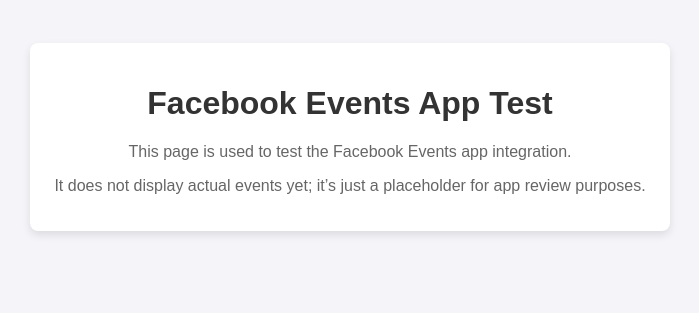
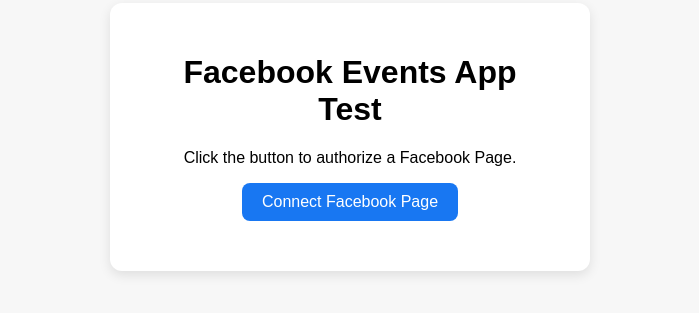
Before and after one commit to blackwell-tech/facebook-events, a plain HTML site: page test-page.html in a window 1280 px wide. Shown: the part 263-576 px from the top of the page, without its empty margins (290-989 px from the left). Drawn offline with Linux system fonts and the light colour scheme.

Commit message:
Refactor HTML structure and styles for test page

```diff
--- a/test-page.html
+++ b/test-page.html
@@ -2,41 +2,80 @@
 <html lang="en">
 <head>
   <meta charset="UTF-8">
-  <meta name="viewport" content="width=device-width, initial-scale=1.0">
   <title>Facebook Events Test</title>
   <style>
     body {
-      font-family: 'Arial', sans-serif;
-      background-color: #f4f4f9;
-      margin: 0;
-      padding: 0;
+      font-family: Arial, sans-serif;
       display: flex;
       justify-content: center;
       align-items: center;
       height: 100vh;
+      margin: 0;
+      background-color: #f7f7f7;
     }
-    .content {
+    .container {
+      text-align: center;
       background: #fff;
-      padding: 20px;
+      padding: 30px 40px;
+      border-radius: 12px;
+      box-shadow: 0 4px 12px rgba(0,0,0,0.1);
+      max-width: 400px;
+    }
+    button {
+      padding: 10px 20px;
+      font-size: 1em;
       border-radius: 8px;
-      box-shadow: 0 4px 8px rgba(0, 0, 0, 0.1);
-      text-align: center;
-      width: 80%;
-      max-width: 600px;
+      border: none;
+      background-color: #1877f2;
+      color: white;
+      cursor: pointer;
     }
-    h1 {
-      color: #333;
+    button:hover {
+      background-color: #155db2;
     }
-    p {
-      color: #666;
+    #status {
+      margin-top: 20px;
+      font-weight: bold;
+      color: green;
     }
   </style>
 </head>
 <body>
-  <div class="content">
+  <div class="container">
     <h1>Facebook Events App Test</h1>
-    <p>This page is used to test the Facebook Events app integration.</p>
-    <p>It does not display actual events yet; it’s just a placeholder for app review purposes.</p>
+    <p>Click the button to authorize a Facebook Page.</p>
+    <button id="loginBtn">Connect Facebook Page</button>
+    <div id="status"></div>
   </div>
+
+  <!-- Load the Facebook SDK -->
+  <script async defer crossorigin="anonymous" src="https://connect.facebook.net/en_US/sdk.js"></script>
+  <script>
+    window.fbAsyncInit = function() {
+      FB.init({
+        appId      : '1610456500398060', // <-- Replace with your App ID
+        cookie     : true,
+        xfbml      : false,
+        version    : 'v17.0'
+      });
+    };
+
+    document.getElementById('loginBtn').addEventListener('click', function() {
+      FB.login(function(response) {
+        if (response.authResponse) {
+          FB.api('/me/accounts', function(response) {
+            if(response && !response.error) {
+              document.getElementById('status').textContent = "Authorization successful!";
+              console.log(response); // This logs the page data / events for testing
+            } else {
+              document.getElementById('status').textContent = "Error retrieving pages.";
+            }
+          });
+        } else {
+          document.getElementById('status').textContent = "Login cancelled or failed.";
+        }
+      }, {scope: 'pages_read_engagement'});
+    });
+  </script>
 </body>
 </html>
```
